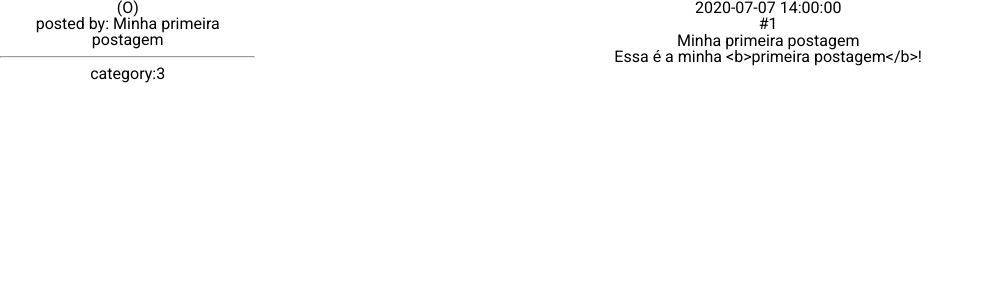
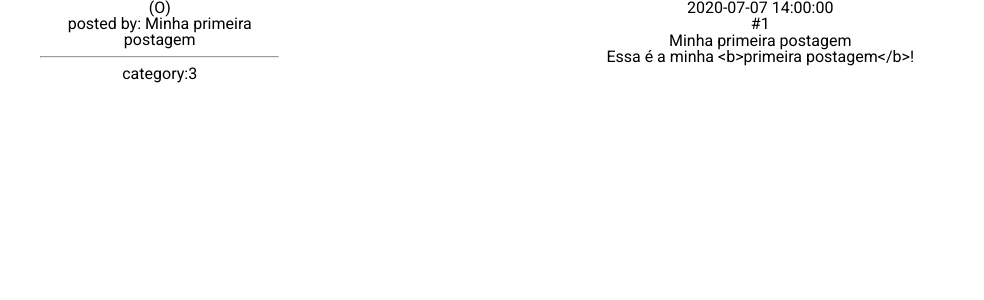
Before and after one commit to curseduca/curseduca-frontend-react-test, a React (Create React App) app in the folder frontend/: page / in a window 1280 px wide. Shown: the top 300 px of the page, without its empty margins (0-984 px from the left). Built offline with nearby package versions, Linux system fonts and the light colour scheme.

Commit message:
Criado Container pra limitar width

```diff
--- a/frontend/src/Container/Feed/Feed.js
+++ b/frontend/src/Container/Feed/Feed.js
@@ -1,5 +1,6 @@
 import React from 'react';
 import * as S from './styles';
+import { Container } from '../../generalStyles';
 
 const Feed = (props) => {
   const mockedPost = {
@@ -12,7 +13,7 @@ const Feed = (props) => {
   };
 
   return (
-    <section>
+    <Container>
       <S.GridContainer>
         <S.ProfileInfo>
           <span>(O)</span>
@@ -29,7 +30,7 @@ const Feed = (props) => {
           <p>{mockedPost.text}</p>
         </S.PostContent>
       </S.GridContainer>
-    </section>
+    </Container>
   );
 };
 
--- a/frontend/src/generalStyles.js
+++ b/frontend/src/generalStyles.js
@@ -14,3 +14,8 @@ export const ErrorMessage = styled.p`
   color: lightcoral;
   font-weight: bold;
 `;
+
+export const Container = styled.section`
+  max-width: 1200px;
+  margin: 0 auto;
+`;
```
